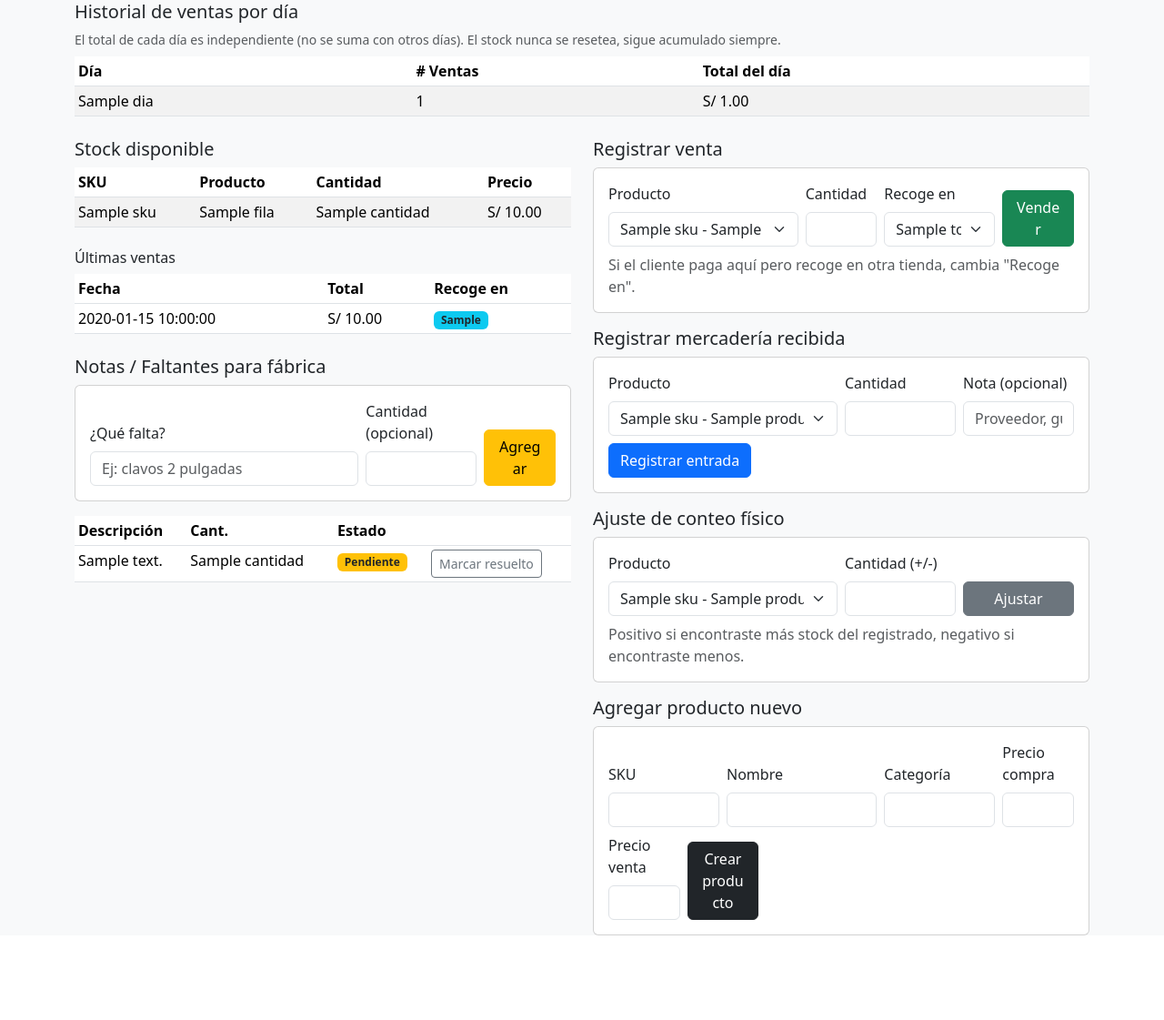
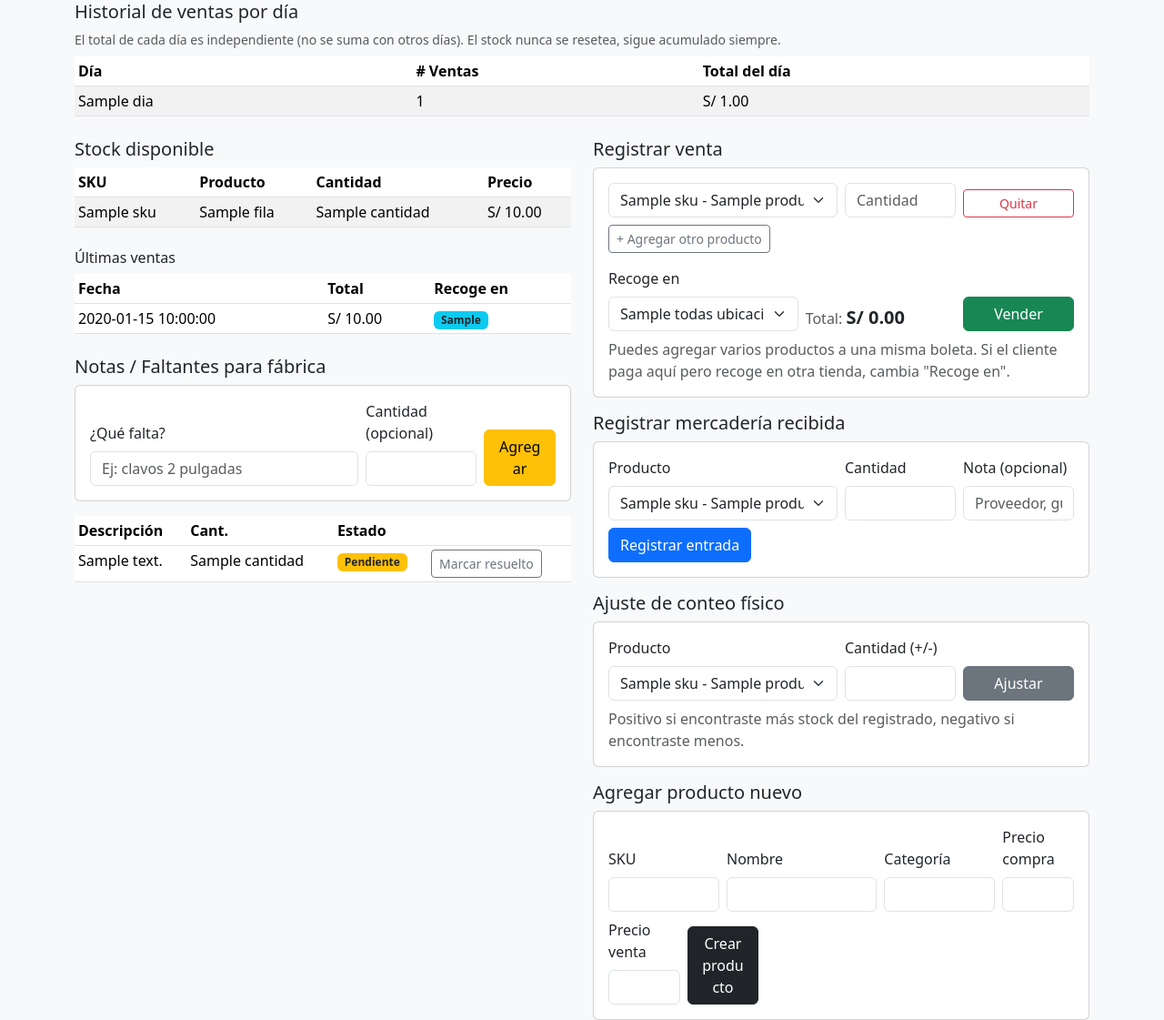
Before and after one commit to xwNikko/hardware-store-api, a FastAPI app: template templates/tienda.html in a window 1280 px wide. Shown: the part 267-1388 px from the top of the page at 91% size. Before the commit the page ends 1295 px from the top, so only its background shows below. Run offline with FastAPI, Linux system fonts and the light colour scheme; the template is opened without the code that fills it: most values are stand-ins (such as "Sample title", 1, 10 or a date in 2020).

Commit message:
Agregar carrito de venta con varios productos

```diff
--- a/templates/tienda.html
+++ b/templates/tienda.html
@@ -112,20 +112,11 @@
   <div class="col-md-6">
     <h5>Registrar venta</h5>
     <div class="card p-3 mb-3">
-      <form method="post" action="/tienda/venta" class="row g-2 align-items-end">
+      <form method="post" action="/tienda/venta" id="form-venta">
+        <div id="carrito-items"></div>
+        <button type="button" class="btn btn-outline-secondary btn-sm mb-3" onclick="agregarFilaCarrito()">+ Agregar otro producto</button>
+        <div class="row g-2 align-items-end">
           <div class="col-md-5">
-          <label class="form-label">Producto</label>
-          <select name="producto_id" class="form-select" required>
-            {% for p in productos %}
-            <option value="{{ p.id }}">{{ p.sku }} - {{ p.nombre }} (S/ {{ "%.2f"|format(p.precio_venta) }})</option>
-            {% endfor %}
-          </select>
-        </div>
-        <div class="col-md-2">
-          <label class="form-label">Cantidad</label>
-          <input type="number" name="cantidad" min="1" class="form-control" required>
-        </div>
-        <div class="col-md-3">
             <label class="form-label">Recoge en</label>
             <select name="punto_recojo_id" class="form-select" required>
               {% for u in todas_ubicaciones %}
@@ -133,11 +124,16 @@
               {% endfor %}
             </select>
           </div>
-        <div class="col-md-2">
+          <div class="col-md-4">
+            <span class="text-muted">Total:</span>
+            <strong class="fs-5">S/ <span id="total-carrito">0.00</span></strong>
+          </div>
+          <div class="col-md-3">
             <button type="submit" class="btn btn-success w-100">Vender</button>
           </div>
+        </div>
       </form>
-      <p class="text-muted mt-2 mb-0">Si el cliente paga aquí pero recoge en otra tienda, cambia "Recoge en".</p>
+      <p class="text-muted mt-2 mb-0">Puedes agregar varios productos a una misma boleta. Si el cliente paga aquí pero recoge en otra tienda, cambia "Recoge en".</p>
     </div>
 
     <h5>Registrar mercadería recibida</h5>
@@ -248,4 +244,59 @@
     </div>
   </div>
 </div>
+
+<script>
+  const productosData = [
+    {% for p in productos %}
+    { id: {{ p.id }}, label: {{ (p.sku ~ " - " ~ p.nombre)|tojson }}, precio: {{ p.precio_venta }} },
+    {% endfor %}
+  ];
+
+  function opcionesProductos() {
+    return productosData.map(p => `<option value="${p.id}" data-precio="${p.precio}">${p.label}</option>`).join('');
+  }
+
+  function agregarFilaCarrito() {
+    const cont = document.getElementById('carrito-items');
+    const div = document.createElement('div');
+    div.className = 'row g-2 align-items-end mb-2 fila-carrito';
+    div.innerHTML = `
+      <div class="col-md-6">
+        <select name="producto_id[]" class="form-select producto-select" onchange="actualizarTotalCarrito()" required>
+          ${opcionesProductos()}
+        </select>
+      </div>
+      <div class="col-md-3">
+        <input type="number" name="cantidad[]" min="1" class="form-control cantidad-input" placeholder="Cantidad" oninput="actualizarTotalCarrito()" required>
+      </div>
+      <div class="col-md-3">
+        <button type="button" class="btn btn-outline-danger btn-sm w-100" onclick="quitarFilaCarrito(this)">Quitar</button>
+      </div>
+    `;
+    cont.appendChild(div);
+    actualizarTotalCarrito();
+  }
+
+  function quitarFilaCarrito(boton) {
+    const filas = document.querySelectorAll('.fila-carrito');
+    if (filas.length <= 1) return; // siempre debe quedar al menos una fila
+    boton.closest('.fila-carrito').remove();
+    actualizarTotalCarrito();
+  }
+
+  function actualizarTotalCarrito() {
+    let total = 0;
+    document.querySelectorAll('.fila-carrito').forEach(fila => {
+      const select = fila.querySelector('.producto-select');
+      const cantidad = parseFloat(fila.querySelector('.cantidad-input').value) || 0;
+      const opcion = select.options[select.selectedIndex];
+      const precio = opcion ? parseFloat(opcion.dataset.precio) : 0;
+      total += precio * cantidad;
+    });
+    document.getElementById('total-carrito').textContent = total.toFixed(2);
+  }
+
+  // Empieza siempre con una fila lista para usar
+  agregarFilaCarrito();
+</script>
 {% endblock %}
```
Also changed, not shown: app/routers/tienda.py (+30 -16 lines). Lines whose indentation alone changed are shown as unchanged.
